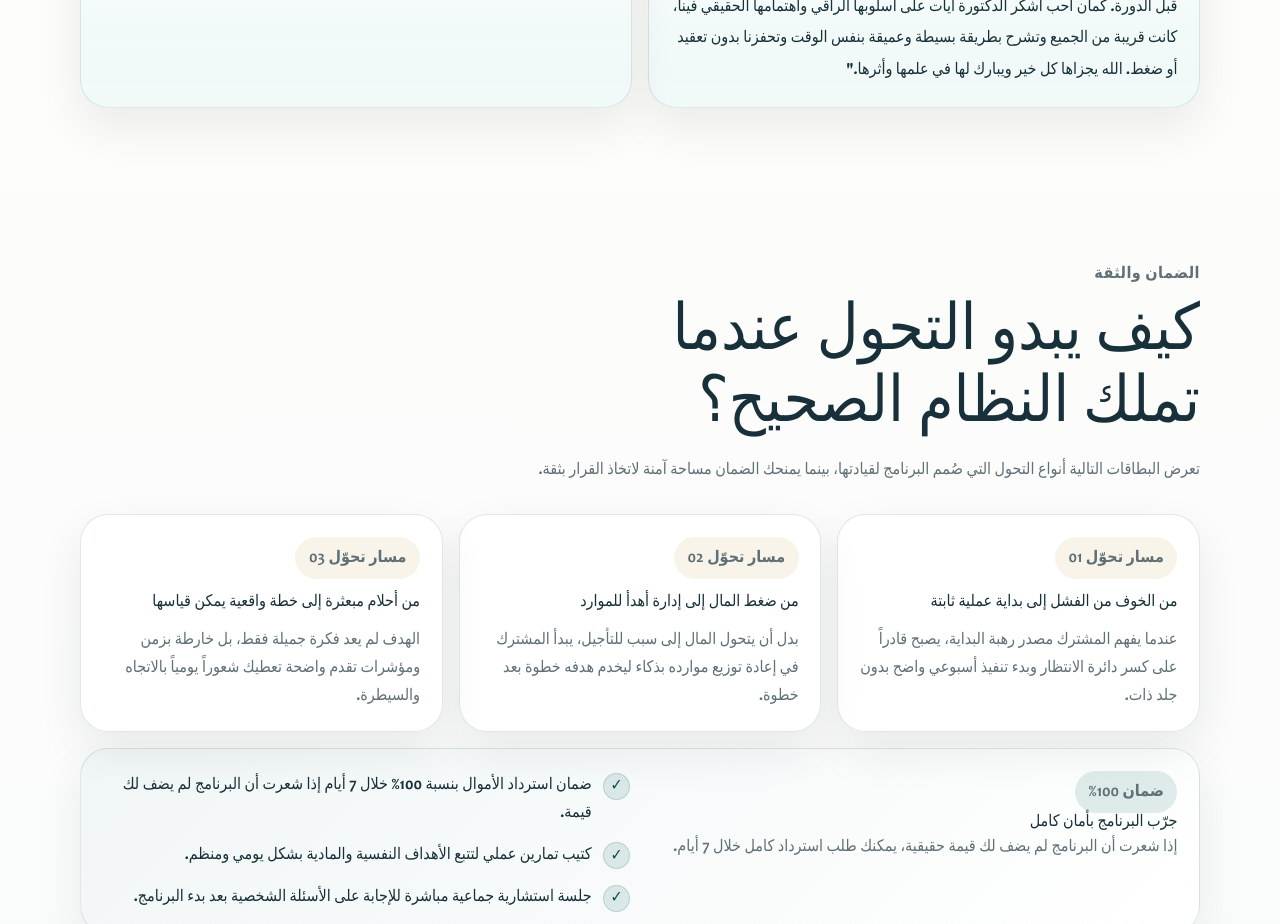
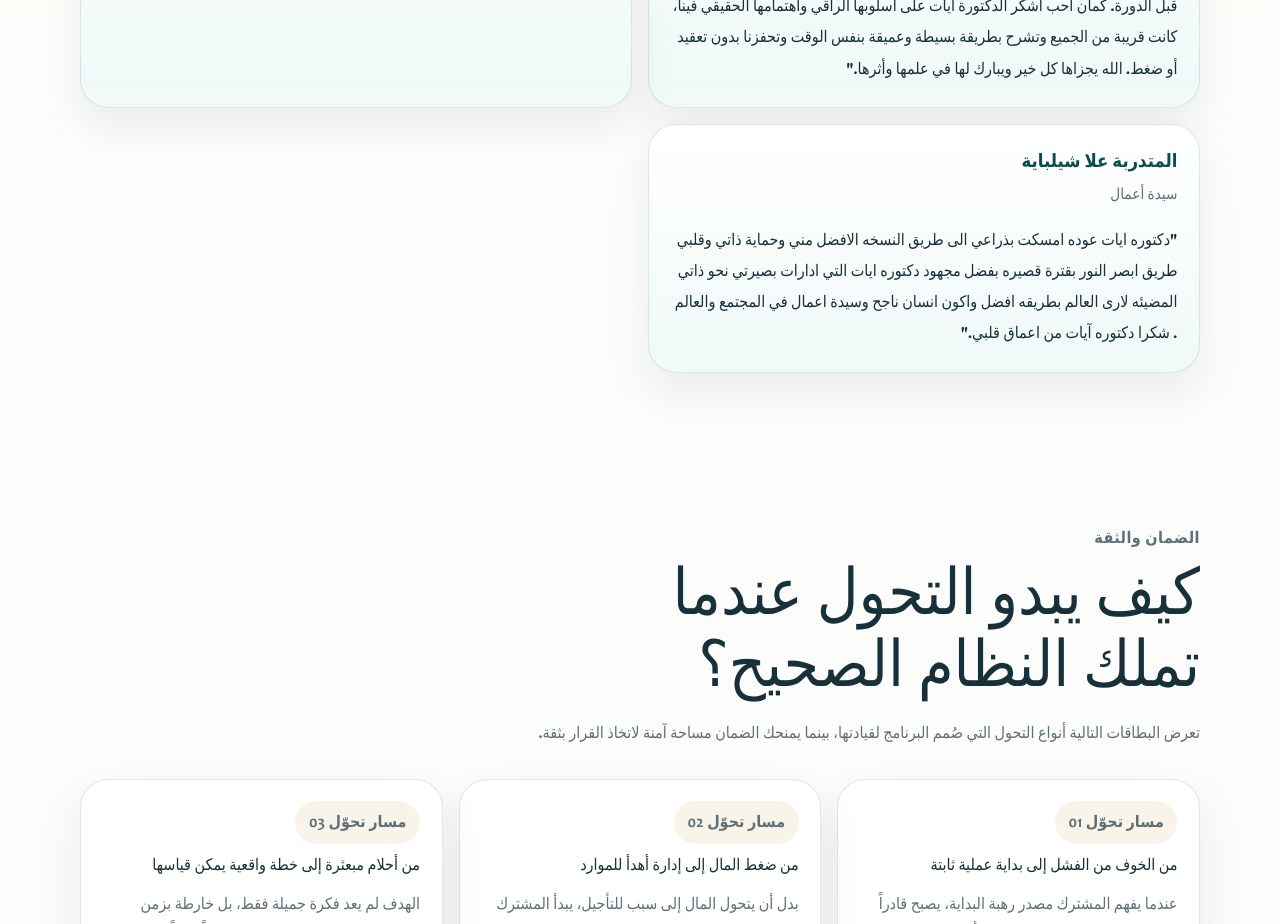
Before and after one commit to candraos/feelingblissacademy.com, a Next.js app: page / in a window 1280 px wide. Shown: the part 4920-5844 px from the top of the page. Built offline with nearby package versions, Linux system fonts and the light colour scheme; no server answers.

Commit message:
add final testimonial

```diff
--- a/src/components/home/sections.tsx
+++ b/src/components/home/sections.tsx
@@ -26,6 +26,12 @@ const testimonials = [
     role: "طبيبة عامة",
     quote:
       "قبل ما أحضر الورشة مع دكتورة آيات، كنت ضايعة ومشتتة بين أهداف كتيرة ومش عارفة كيف إمشي فيهن سوا. بس معها، قدرت نظّم أفكاري، رتّب أولوياتي بشكل صح، وإمشي على طريق واضح. عنجد شكراً كتير إلك دكتورة آيات على هيدي التجربة والمساعدة الحقيقية.",
+  },
+  {
+    name: "المتدربة علا شيلباية",
+    role: "سيدة أعمال",
+    quote:
+      "دكتوره ايات عوده امسكت بذراعي الى طريق النسخه الافضل مني وحماية ذاتي وقلبي طريق ابصر النور بقترة قصيره بفضل مجهود دكتوره ايات التي ادارات بصيرتي نحو ذاتي المضيئه لارى العالم بطريقه افضل واكون انسان ناجح وسيدة اعمال في المجتمع والعالم . شكرا دكتوره آيات من اعماق قلبي.",
   },
 ] as const;
 
```
